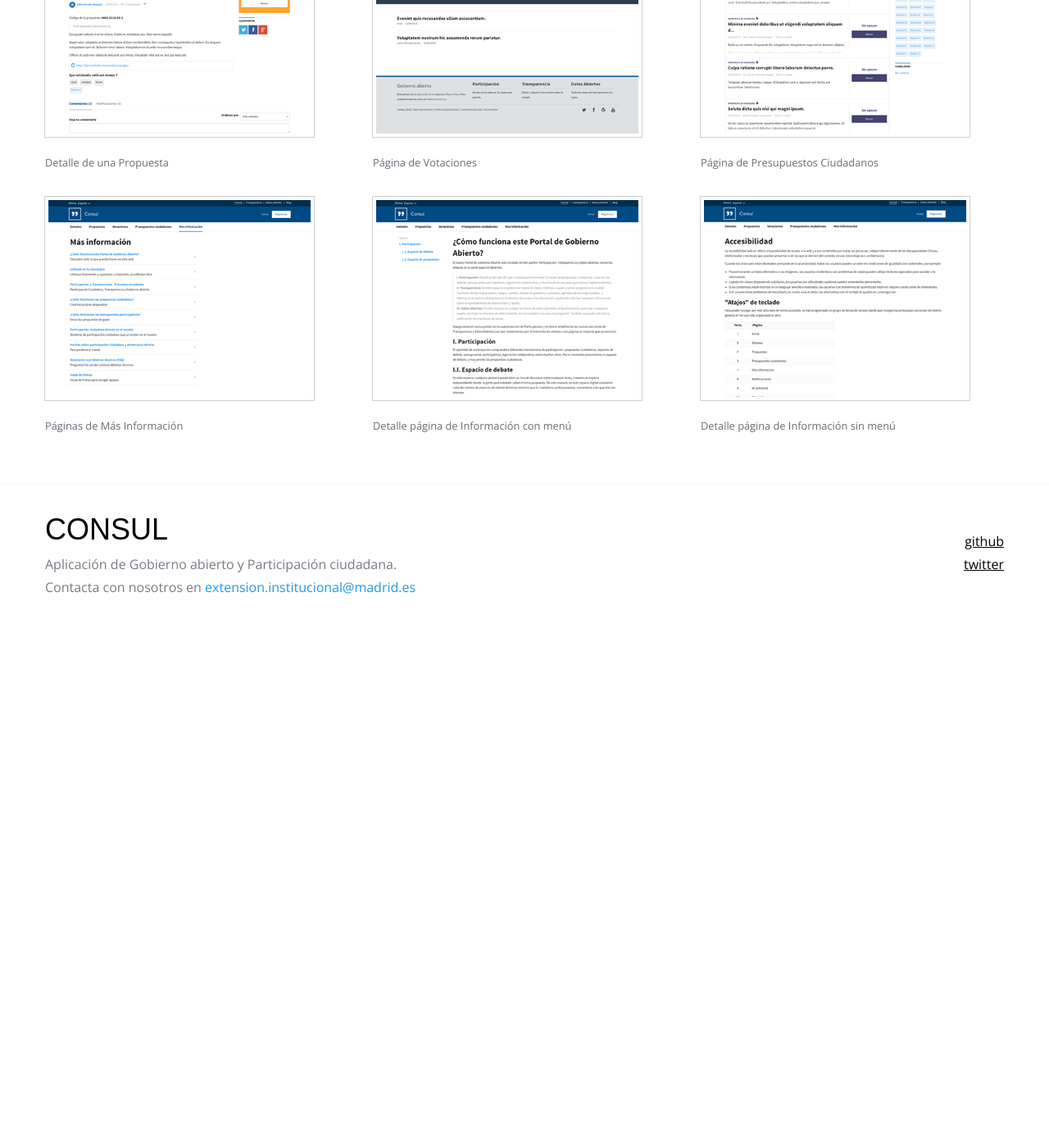
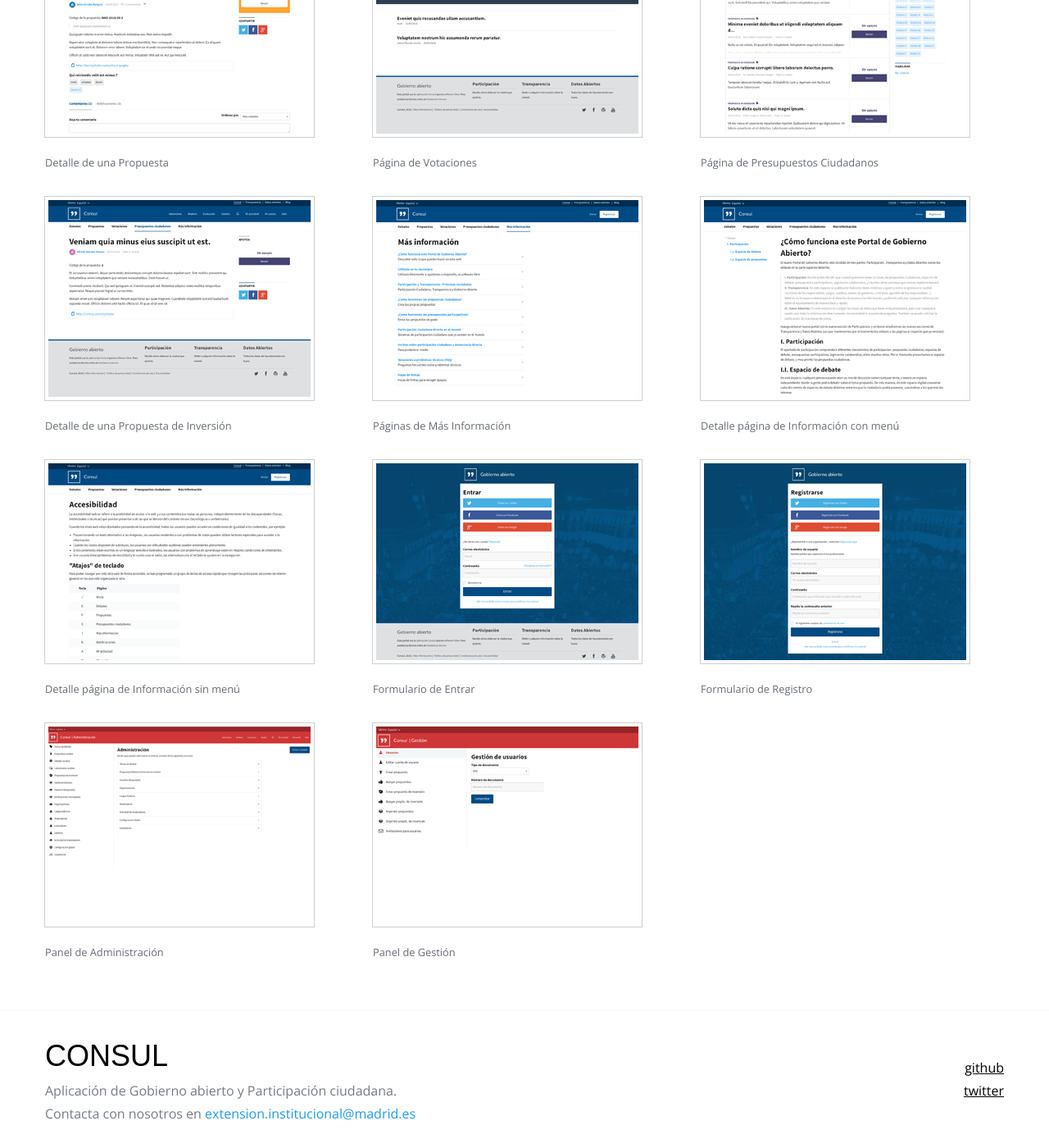
Before and after one commit to consuldemocracy/website, a Jekyll site: the page built from screenshots.html, in a window 1280 px wide and 1400 px high, scrolled down 1059 px. Shown: the whole window at 82% size. Built offline with Jekyll 4.4.1, drawn with Linux system fonts in a browser that asks for light colours; before the commit the page ends 1817 px from its top, so only the background shows below that.

Commit message:
adds more screenshots

```diff
--- a/_data/i18n/es.yml
+++ b/_data/i18n/es.yml
@@ -115,6 +115,11 @@
   image_7_alt: "Detalle de una Propuesta"
   image_8_alt: "Página de Votaciones"
   image_9_alt: "Página de Presupuestos Ciudadanos"
-  image_10_alt: "Páginas de Más Información"
-  image_11_alt: "Detalle página de Información con menú"
-  image_12_alt: "Detalle página de Información sin menú"
+  image_10_alt: "Detalle de una Propuesta de Inversión"
+  image_11_alt: "Páginas de Más Información"
+  image_12_alt: "Detalle página de Información con menú"
+  image_13_alt: "Detalle página de Información sin menú"
+  image_14_alt: "Formulario de Entrar"
+  image_15_alt: "Formulario de Registro"
+  image_16_alt: "Panel de Administración"
+  image_17_alt: "Panel de Gestión"
--- a/screenshots.html
+++ b/screenshots.html
@@ -94,6 +94,41 @@
             <p><small>{{ site.data.i18n[page.locale].screenshots.image_12_alt }}</small></p>
           </a>
         </div>
+
+        <div class="small-12 medium-6 large-4 column">
+          <a href="/img/screenshots/{{page.locale}}/consul_13.png" class="gallery" title="{{ site.data.i18n[page.locale].screenshots.image_13_alt }}">
+            <img src="/img/screenshots/{{page.locale}}/consul_13_thumb.png" class="thumbnail" alt="{{ site.data.i18n[page.locale].screenshots.image_13_alt }}">
+            <p><small>{{ site.data.i18n[page.locale].screenshots.image_13_alt }}</small></p>
+          </a>
+        </div>
+
+        <div class="small-12 medium-6 large-4 column">
+          <a href="/img/screenshots/{{page.locale}}/consul_14.png" class="gallery" title="{{ site.data.i18n[page.locale].screenshots.image_14_alt }}">
+            <img src="/img/screenshots/{{page.locale}}/consul_14_thumb.png" class="thumbnail" alt="{{ site.data.i18n[page.locale].screenshots.image_14_alt }}">
+            <p><small>{{ site.data.i18n[page.locale].screenshots.image_14_alt }}</small></p>
+          </a>
+        </div>
+
+        <div class="small-12 medium-6 large-4 column">
+          <a href="/img/screenshots/{{page.locale}}/consul_15.png" class="gallery" title="{{ site.data.i18n[page.locale].screenshots.image_15_alt }}">
+            <img src="/img/screenshots/{{page.locale}}/consul_15_thumb.png" class="thumbnail" alt="{{ site.data.i18n[page.locale].screenshots.image_15_alt }}">
+            <p><small>{{ site.data.i18n[page.locale].screenshots.image_15_alt }}</small></p>
+          </a>
+        </div>
+
+        <div class="small-12 medium-6 large-4 column">
+          <a href="/img/screenshots/{{page.locale}}/consul_16.png" class="gallery" title="{{ site.data.i18n[page.locale].screenshots.image_16_alt }}">
+            <img src="/img/screenshots/{{page.locale}}/consul_16_thumb.png" class="thumbnail" alt="{{ site.data.i18n[page.locale].screenshots.image_16_alt }}">
+            <p><small>{{ site.data.i18n[page.locale].screenshots.image_16_alt }}</small></p>
+          </a>
+        </div>
+
+        <div class="small-12 medium-6 large-4 column end">
+          <a href="/img/screenshots/{{page.locale}}/consul_17.png" class="gallery" title="{{ site.data.i18n[page.locale].screenshots.image_17_alt }}">
+            <img src="/img/screenshots/{{page.locale}}/consul_17_thumb.png" class="thumbnail" alt="{{ site.data.i18n[page.locale].screenshots.image_17_alt }}">
+            <p><small>{{ site.data.i18n[page.locale].screenshots.image_17_alt }}</small></p>
+          </a>
+        </div>
       </div>
     </section>
   </div>
```
Also changed, not shown: img/screenshots/es/consul_10.png, img/screenshots/es/consul_10_thumb.png, img/screenshots/es/consul_11.png, img/screenshots/es/consul_11_thumb.png, img/screenshots/es/consul_12.png, img/screenshots/es/consul_12_thumb.png, img/screenshots/es/consul_13.png (added), img/screenshots/es/consul_13_thumb.png (added), img/screenshots/es/consul_14.png (added), img/screenshots/es/consul_14_thumb.png (added), img/screenshots/es/consul_15.png (added), img/screenshots/es/consul_15_thumb.png (added), img/screenshots/es/consul_16.png (added), img/screenshots/es/consul_16_thumb.png (added), 2 more files.
